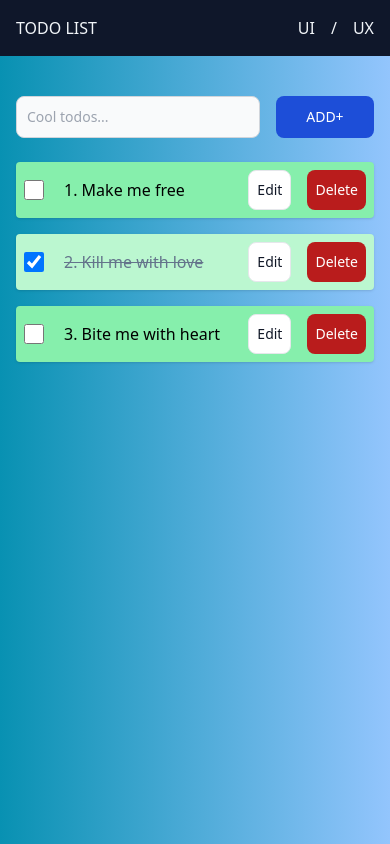
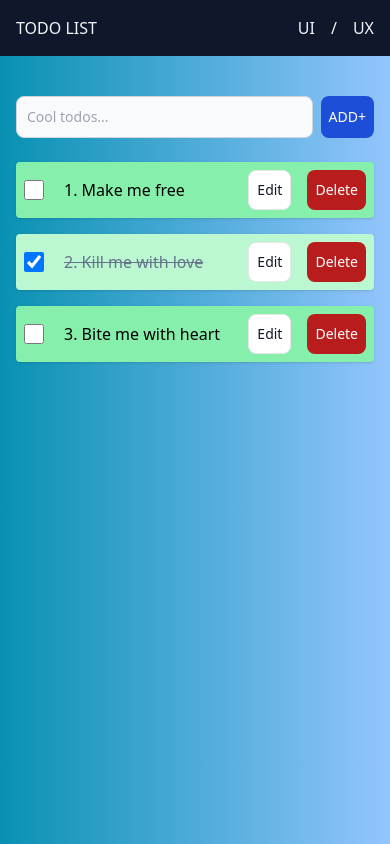
Before and after one commit to adiathasan/todo-vanilla, a plain HTML site: page index.html in a window 390 px wide. Drawn offline with nearby package versions, Linux system fonts and the light colour scheme.

Commit message:
responsive fix

```diff
--- a/index.html
+++ b/index.html
@@ -21,7 +21,7 @@
 
 		<main class="flex-1 p-4 bg-gradient-to-r from-cyan-600 to-blue-300">
 			<div class="max-w-5xl mx-auto space-y-4">
-				<form id="form" class="flex my-6 space-x-4">
+				<form id="form" class="flex my-6 space-x-2 md:space-x-4">
 					<input
 						type="text"
 						id="input"
@@ -32,7 +32,7 @@
 					<button
 						id="btn-submit"
 						type="submit"
-						class="text-white w-32 bg-blue-700 hover:bg-blue-800 focus:ring-4 focus:ring-blue-300 font-medium rounded-lg text-sm px-5 py-2.5 mr-2 dark:bg-blue-600 dark:hover:bg-blue-700 focus:outline-none dark:focus:ring-blue-800"
+						class="text-white w-18 md:w-32 bg-blue-700 hover:bg-blue-800 focus:ring-4 focus:ring-blue-300 font-medium rounded-lg text-sm px-2 md:px-5 py-2.5 mr-2 dark:bg-blue-600 dark:hover:bg-blue-700 focus:outline-none dark:focus:ring-blue-800"
 					>
 						ADD+
 					</button>
```
